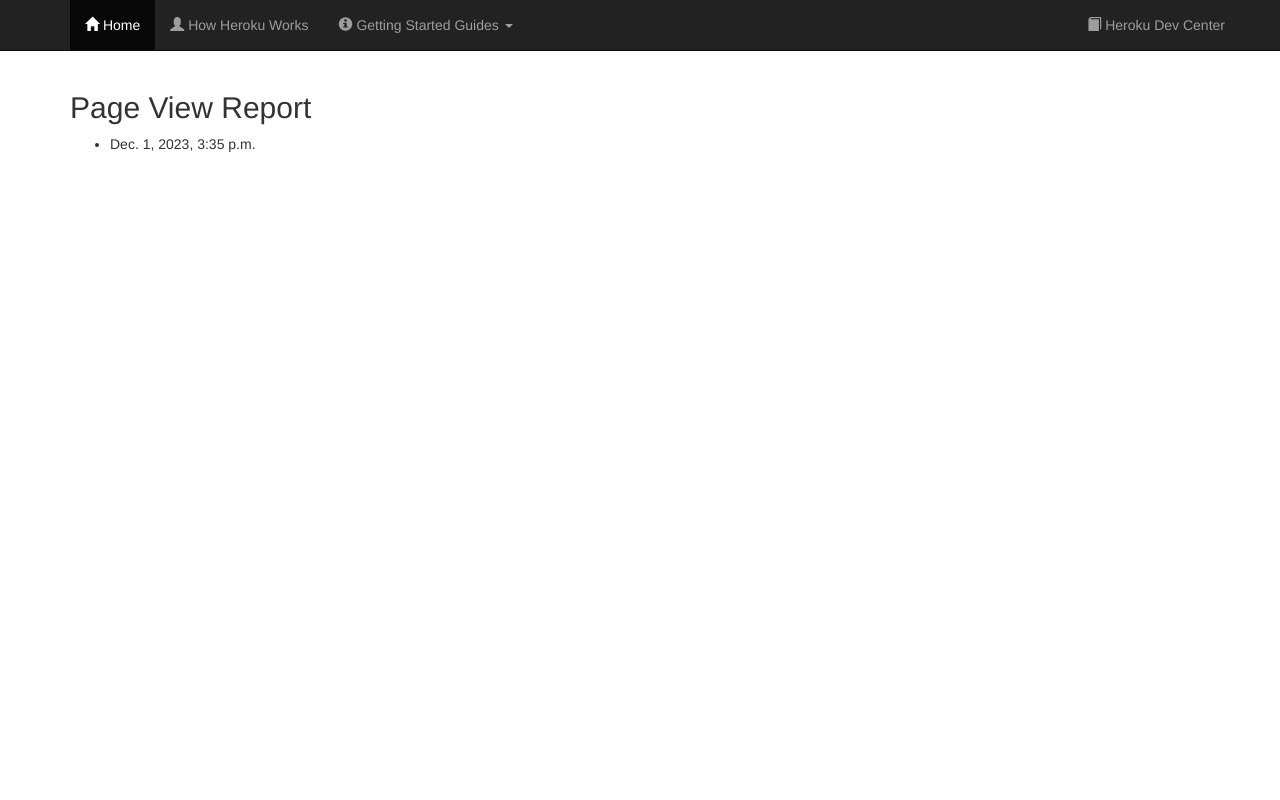
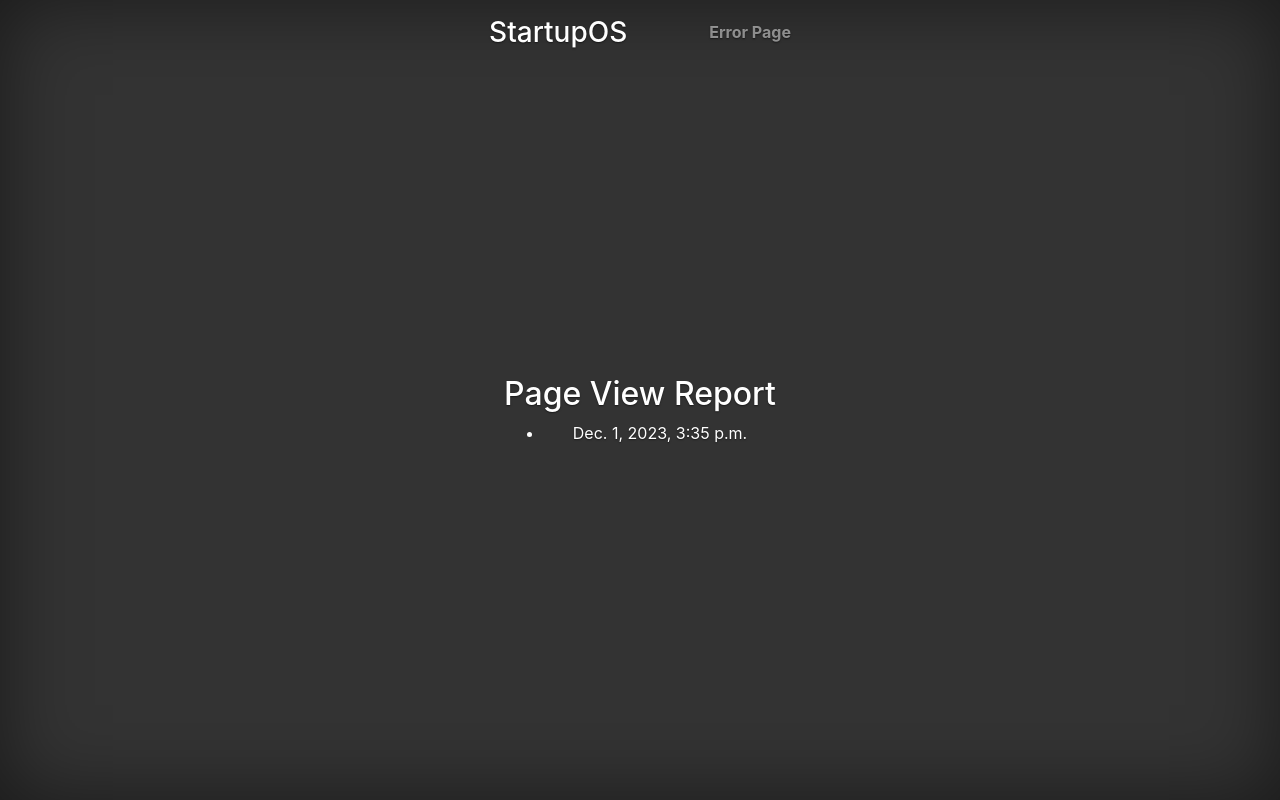
Before and after one commit to heroku/python-getting-started, a Django app: page /db/ in a window 1280 px wide. Run offline with Django 4.2, Linux system fonts and the light colour scheme; data comes from the database, SQL or seed files in the repository; parts of the project's set-up code (start-up, migrations or seed data) failed here and were passed over; some libraries are stand-ins or nearby versions.

Commit message:
Updated repo for StartupOS course.

```diff
--- a/gettingstarted/settings.py
+++ b/gettingstarted/settings.py
@@ -13,8 +13,14 @@ https://docs.djangoproject.com/en/4.2/ref/settings/
 import os
 import secrets
 from pathlib import Path
+import sentry_sdk
+import dj_database_url
+from django.core.exceptions import ImproperlyConfigured
+from dotenv import load_dotenv
+from distutils.util import strtobool
+from sentry_sdk.integrations.django import DjangoIntegration
 
-import dj_database_url
+load_dotenv()
 
 # Build paths inside the project like this: BASE_DIR / 'subdir'.
 BASE_DIR = Path(__file__).resolve().parent.parent
@@ -45,6 +51,37 @@ IS_HEROKU_APP = "DYNO" in os.environ and not "CI" in os.environ
 # SECURITY WARNING: don't run with debug turned on in production!
 if not IS_HEROKU_APP:
     DEBUG = True
+
+
+# StatupOS configuration
+STUDENT_NAME = os.environ.get("STUDENT_NAME")
+
+if not STUDENT_NAME:
+    raise ImproperlyConfigured("STUDENT_NAME env variable must be set")
+
+
+SHOULD_ERROR = strtobool(os.environ.get("SHOULD_ERROR", "true"))
+
+def student_name(request):
+    return {'STUDENT_NAME': STUDENT_NAME}
+
+# Configure Sentry for error reporting
+SENTRY_DSN = os.environ.get("SENTRY_DSN")
+
+if SENTRY_DSN:
+    sentry_sdk.init(
+        dsn=SENTRY_DSN,
+        enable_tracing=True,
+        integrations=[
+            DjangoIntegration(
+                transaction_style='url',
+                middleware_spans=True,
+                signals_spans=False,
+                cache_spans=False,
+            ),
+        ]
+    )
+
 
 # On Heroku, it's safe to use a wildcard for `ALLOWED_HOSTS``, since the Heroku router performs
 # validation of the Host header in the incoming HTTP request. On other platforms you may need
@@ -100,6 +137,7 @@ TEMPLATES = [
                 "django.template.context_processors.request",
                 "django.contrib.auth.context_processors.auth",
                 "django.contrib.messages.context_processors.messages",
+                "gettingstarted.settings.student_name",
             ],
         },
     },
--- a/gettingstarted/urls.py
+++ b/gettingstarted/urls.py
@@ -15,12 +15,21 @@ Including another URLconf
     2. Add a URL to urlpatterns:  path('blog/', include('blog.urls'))
 """
 # from django.contrib import admin
+from django.shortcuts import render
 from django.urls import path
+from django.conf import settings
 
 import hello.views
 
+def error(request):
+    if settings.SHOULD_ERROR:
+        division_by_zero = 1 / 0
+    else:
+        return render(request, "fixed.html")
+
 urlpatterns = [
     path("", hello.views.index, name="index"),
+    path("error/", error, name="error"),
     path("db/", hello.views.db, name="db"),
     # Uncomment this and the entry in `INSTALLED_APPS` if you wish to use the Django admin feature:
     # https://docs.djangoproject.com/en/4.2/ref/contrib/admin/
--- a/hello/templates/base.html
+++ b/hello/templates/base.html
@@ -1,83 +1,156 @@
 <!DOCTYPE html>
 <html>
   <head>
-<title>Python Getting Started on Heroku</title>
-  <link rel="stylesheet" type="text/css" href="//maxcdn.bootstrapcdn.com/bootstrap/3.3.4/css/bootstrap.min.css" />
-  <script src="https://ajax.googleapis.com/ajax/libs/jquery/2.1.3/jquery.min.js"></script>
-  <script type="text/javascript" src="//maxcdn.bootstrapcdn.com/bootstrap/3.3.4/js/bootstrap.min.js"></script>
+    <title>StartupOS Ecosystem!!</title>
+
+    <link
+      rel="stylesheet"
+      href="https://cdn.jsdelivr.net/npm/bootstrap@4.1.3/dist/css/bootstrap.min.css"
+      integrity="sha384-MCw98/SFnGE8fJT3GXwEOngsV7Zt27NXFoaoApmYm81iuXoPkFOJwJ8ERdknLPMO"
+      crossorigin="anonymous"
+    />
+
     <style type="text/css">
-    .jumbotron {
-        background: #532f8c;
-        color: white;
-        padding-bottom: 80px
-    }
-    .jumbotron .btn-primary {
-        background: #845ac7;
-        border-color: #845ac7
-    }
-    .jumbotron .btn-primary:hover {
-        background: #7646c1
-    }
-    .jumbotron p {
-        color: #d9ccee;
-        max-width: 75%;
-        margin: 1em auto 2em
-    }
-    .navbar+.jumbotron {
-        margin-top: -20px
-    }
-    .jumbotron .lang-logo {
-        display: block;
-        background: #b01302;
-        border-radius: 50%;
-        overflow: hidden;
-        width: 100px;
-        height: 100px;
-        margin: auto;
-        border: 2px solid white
-    }
-    .jumbotron .lang-logo img {
-        max-width: 100%
+      /*
+ * Globals
+ */
+
+      /* Links */
+      a,
+      a:focus,
+      a:hover {
+        color: #fff;
       }
 
+      /* Custom default button */
+      .btn-secondary,
+      .btn-secondary:hover,
+      .btn-secondary:focus {
+        color: #333;
+        text-shadow: none; /* Prevent inheritance from `body` */
+        background-color: #fff;
+        border: 0.05rem solid #fff;
+      }
 
+      /*
+ * Base structure
+ */
+
+      html,
+      body {
+        height: 100%;
+        background-color: #333;
+      }
+
+      body {
+        display: -ms-flexbox;
+        display: flex;
+        color: #fff;
+        text-shadow: 0 0.05rem 0.1rem rgba(0, 0, 0, 0.5);
+        box-shadow: inset 0 0 5rem rgba(0, 0, 0, 0.5);
+      }
+
+      .cover-container {
+        max-width: 42em;
+      }
+
+      /*
+ * Header
+ */
+      .masthead {
+        margin-bottom: 2rem;
+      }
+
+      .masthead-brand {
+        margin-bottom: 0;
+      }
+
+      .nav-masthead .nav-link {
+        padding: 0.25rem 0;
+        font-weight: 700;
+        color: rgba(255, 255, 255, 0.5);
+        background-color: transparent;
+        border-bottom: 0.25rem solid transparent;
+      }
+
+      .nav-masthead .nav-link:hover,
+      .nav-masthead .nav-link:focus {
+        border-bottom-color: rgba(255, 255, 255, 0.25);
+      }
+
+      .nav-masthead .nav-link + .nav-link {
+        margin-left: 1rem;
+      }
+
+      .nav-masthead .active {
+        color: #fff;
+        border-bottom-color: #fff;
+      }
+
+      @media (min-width: 48em) {
+        .masthead-brand {
+          float: left;
+        }
+        .nav-masthead {
+          float: right;
+        }
+      }
+
+      /*
+ * Cover
+ */
+      .cover {
+        padding: 0 1.5rem;
+      }
+      .cover .btn-lg {
+        padding: 0.75rem 1.25rem;
+        font-weight: 700;
+      }
+
+      /*
+ * Footer
+ */
+      .mastfoot {
+        color: rgba(255, 255, 255, 0.5);
+      }
     </style>
   </head>
-<body>
-<nav class="navbar navbar-default navbar-static-top navbar-inverse">
-  <div class="container">
-    <ul class="nav navbar-nav">
-      <li class="active">
-        <a href="/"><span class="glyphicon glyphicon-home"></span> Home</a>
-      </li>
-      <li>
-        <a href="https://devcenter.heroku.com/articles/how-heroku-works"><span class="glyphicon glyphicon-user"></span> How Heroku Works</a>
-      </li>
-      <li class="dropdown">
-        <a href="#" class="dropdown-toggle" data-toggle="dropdown" role="button" aria-expanded="false"><span class="glyphicon glyphicon-info-sign"></span> Getting Started Guides <span class="caret"></span></a>
-          <ul class="dropdown-menu" role="menu">
-            <li><a href="https://devcenter.heroku.com/articles/getting-started-with-ruby">Getting Started with Ruby on Heroku</a></li>
-            <li><a href="https://devcenter.heroku.com/articles/getting-started-with-nodejs">Getting Started with Node on Heroku</a></li>
-            <li><a href="https://devcenter.heroku.com/articles/getting-started-with-php">Getting Started with PHP on Heroku</a></li>
-            <li><a href="https://devcenter.heroku.com/articles/getting-started-with-python">Getting Started with Python on Heroku</a></li>
-            <li><a href="https://devcenter.heroku.com/articles/getting-started-with-java">Getting Started with Java on Heroku</a></li>
-            <li><a href="https://devcenter.heroku.com/articles/getting-started-with-clojure">Getting Started with Clojure on Heroku</a></li>
-            <li><a href="https://devcenter.heroku.com/articles/getting-started-with-scala">Getting Started with Scala on Heroku</a></li>
-            <li class="divider"></li>
-            <li><a href="https://devcenter.heroku.com/articles/getting-started-with-heroku-and-connect-without-local-dev">Getting Started on Heroku with Heroku Connect</a></li>
-            <li><a href="https://devcenter.heroku.com/articles/getting-started-with-jruby">Getting Started with Ruby on Heroku (Microsoft Windows)</a></li>
-          </ul>
-      </li>
-    </ul>
-    <ul class="nav navbar-nav navbar-right">
-      <li class="navbar-right">
-        <a href="https://devcenter.heroku.com"><span class="glyphicon glyphicon-book"></span> Heroku Dev Center</a>
-      </li>
-    </ul>
+
+  <body class="text-center">
+    <div class="cover-container d-flex h-100 p-3 mx-auto flex-column">
+      <header class="masthead mb-auto">
+        <div class="inner">
+          <h3 class="masthead-brand">
+            <a href="{% url 'index' %}"> StartupOS </a>
+          </h3>
+          <nav class="nav nav-masthead justify-content-center">
+            <a class="nav-link" href="{% url 'error' %}">Error Page</a>
+          </nav>
         </div>
-</nav>
+      </header>
 
       {% block content %}{% endblock %}
 
+      <footer class="mastfoot mt-auto">
+        <div class="inner"></div>
+      </footer>
+    </div>
+
+    <!-- jQuery first, then Popper.js, then Bootstrap JS -->
+    <script
+      src="https://code.jquery.com/jquery-3.3.1.slim.min.js"
+      integrity="sha384-q8i/X+965DzO0rT7abK41JStQIAqVgRVzpbzo5smXKp4YfRvH+8abtTE1Pi6jizo"
+      crossorigin="anonymous"
+    ></script>
+    <script
+      src="https://cdn.jsdelivr.net/npm/popper.js@1.14.3/dist/umd/popper.min.js"
+      integrity="sha384-ZMP7rVo3mIykV+2+9J3UJ46jBk0WLaUAdn689aCwoqbBJiSnjAK/l8WvCWPIPm49"
+      crossorigin="anonymous"
+    ></script>
+    <script
+      src="https://cdn.jsdelivr.net/npm/bootstrap@4.1.3/dist/js/bootstrap.min.js"
+      integrity="sha384-ChfqqxuZUCnJSK3+MXmPNIyE6ZbWh2IMqE241rYiqJxyMiZ6OW/JmZQ5stwEULTy"
+      crossorigin="anonymous"
+    ></script>
   </body>
 </html>
--- a/requirements.txt
+++ b/requirements.txt
@@ -2,6 +2,8 @@ django>=4.2,<5.0
 gunicorn>=21.2,<22.0
 dj-database-url>=2.0,<3.0
 whitenoise[brotli]>=6.0,<7.0
+python-dotenv==1.0.0
+sentry-sdk[django]==1.38.0
 
 # Uncomment these lines to use a Postgres database. Both are needed, since in production
 # (which uses Linux) we want to install from source, so that security updates from the
```
Also changed, not shown: hello/templates/fixed.html (added, +8 -0 lines), hello/templates/index.html (+11 -55 lines), 1 other file. Lines whose indentation alone changed are shown as unchanged.
